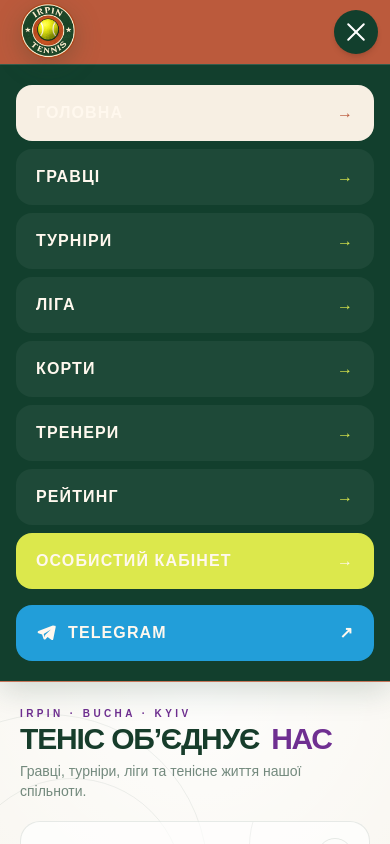
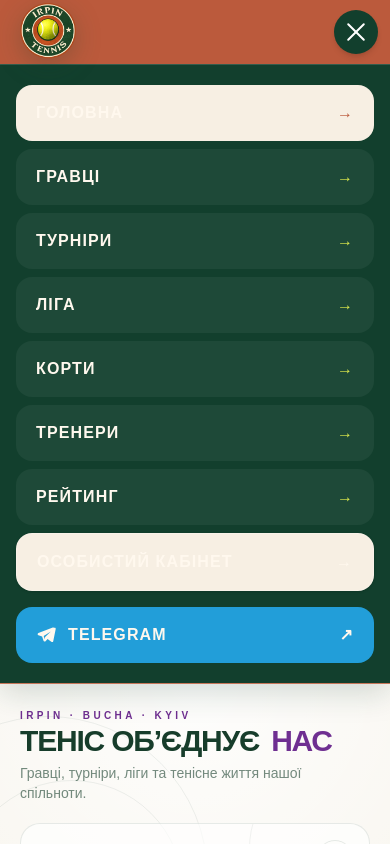
Before and after one commit to yellowblue9912-cell/irpin-tennis-next, a Next.js app: page / in a window 390 px wide. Both pictures are taken after a click on the button "Відкрити меню". Shown: the top 844 px of the page. Built offline with nearby package versions, Linux system fonts and the light colour scheme.

Commit message:
Improve mobile account button contrast

```diff
--- a/components/Header.tsx
+++ b/components/Header.tsx
@@ -171,7 +171,7 @@ export default function Header() {
             <Link
               href="/account"
               onClick={() => setMenuOpen(false)}
-              className="flex items-center justify-between rounded-2xl bg-[#dce84c] px-5 py-4 text-base font-black uppercase tracking-[0.07em] text-[#123f2d]"
+              className="flex items-center justify-between rounded-2xl border border-white/20 bg-[#f7efe3] px-5 py-4 text-base font-black uppercase tracking-[0.07em] text-[#123f2d] shadow-sm transition hover:bg-white"
             >
               <span>Особистий кабінет</span>
               <span>→</span>
```
